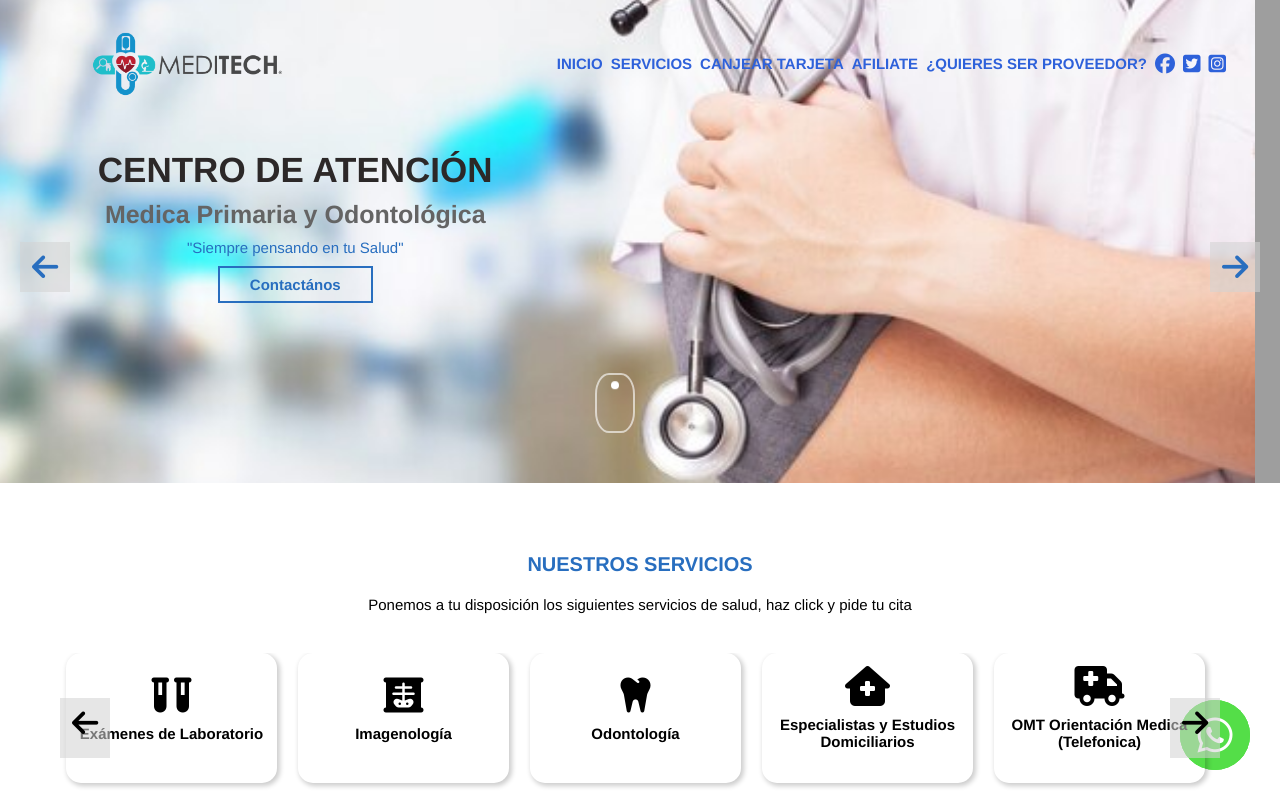
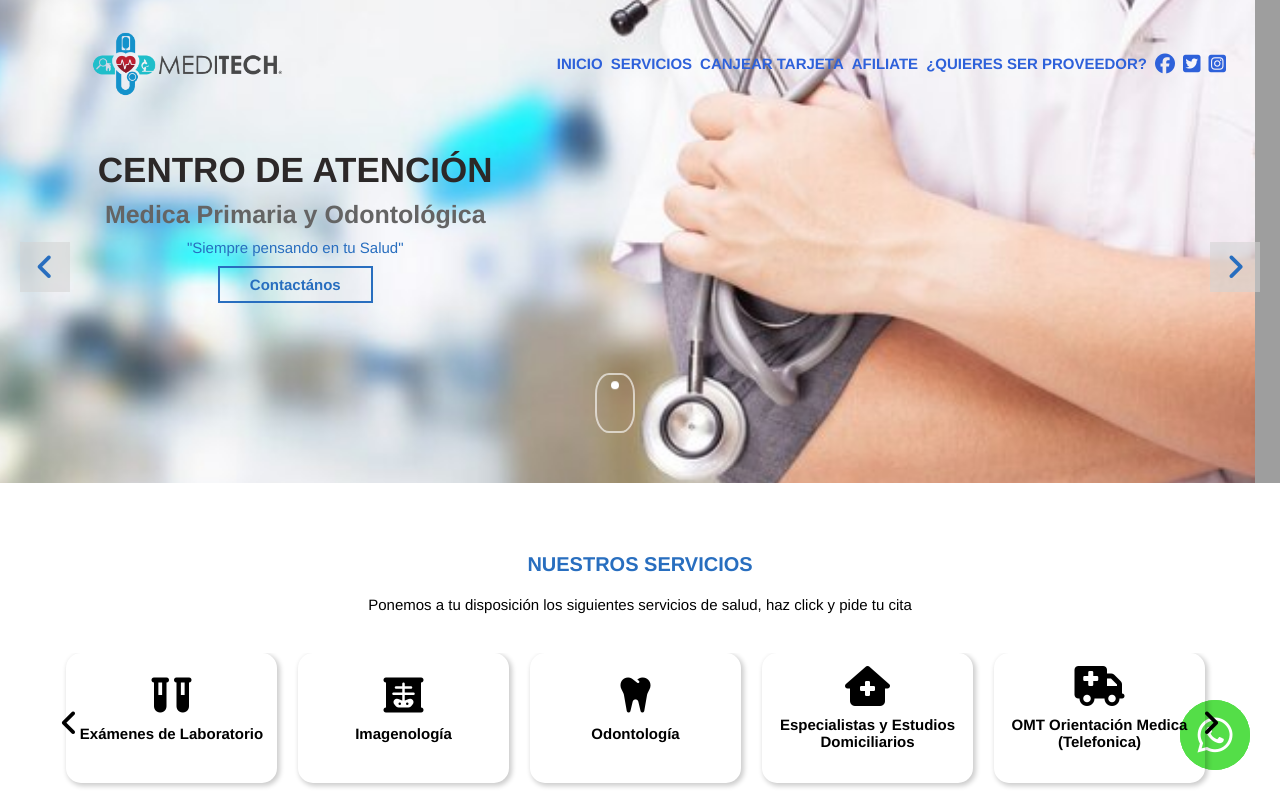
Before and after one commit to VictoriaQuintero/frontend-3, a plain HTML site: page index.html in a window 1280 px wide. Shown: the top 800 px of the page. Drawn offline with Linux system fonts and the light colour scheme; grey boxes are pictures that could not be loaded.

Commit message:
coloque nuevos iconos

```diff
--- a/index.html
+++ b/index.html
@@ -93,8 +93,8 @@
                 </div>
             </div>
             <div class="botones-lados">
-                <i id="botonLeft" class="fa-solid fa-arrow-left"></i>
-                <i id="botonRight" class="fa-solid fa-arrow-right"></i>
+                <i id="botonLeft" class="fa-solid fa-angle-left"></i>
+                <i id="botonRight" class="fa-solid fa-angle-right"></i>
             </div>
         </div>
         <div class="botonWs">
@@ -137,8 +137,8 @@
                 </div>
             </div>
             <div class="button-lados">
-                <i id="buttonLeft" class="fa-solid fa-arrow-left"></i>
-                <i id="buttonRight" class="fa-solid fa-arrow-right"></i>
+                <i id="buttonLeft" class="fa-solid fa-angle-left"></i>
+                <i id="buttonRight" class="fa-solid fa-angle-right"></i>
             </div>
         </div>
         <div class="imagenText">
--- a/styles.css
+++ b/styles.css
@@ -235,20 +235,22 @@ header .infoHeader button:hover{
 .section1 .button-lados #buttonLeft,
 .section1 .button-lados #buttonRight{
     cursor:pointer;
-    display: flex;
-    align-items: center;
-    justify-content: center;
     width: 5rem;
     height: 5rem;
-    background-color: #d3d3d38f;
     position: absolute;
     top:30%;
     font-size: 3rem;
 }
 .section1 .button-lados #buttonLeft{
+    display: flex;
+    align-items: center;
+    justify-content: left;
     left: 0;
 }
 .section1 .button-lados #buttonRight{
+    display: flex;
+    align-items: center;
+    justify-content: right;
     right: 0;
 }
 
```
